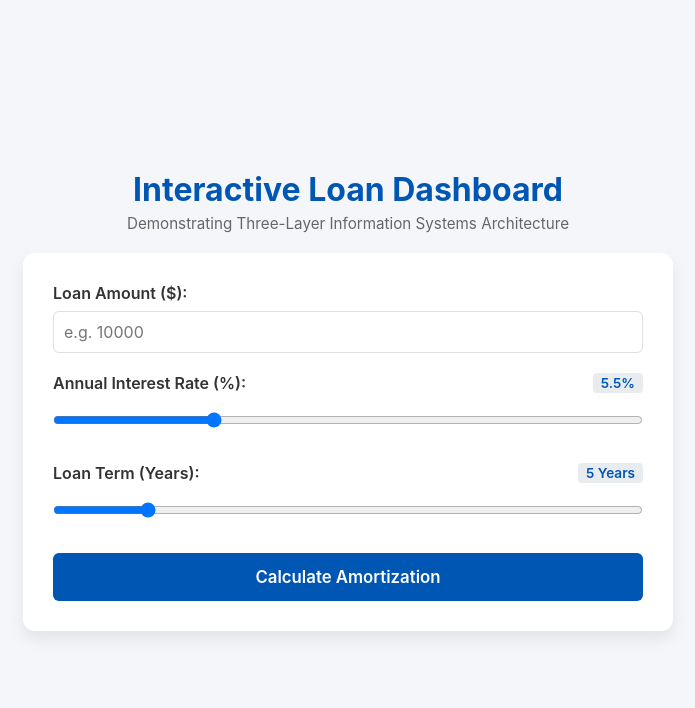
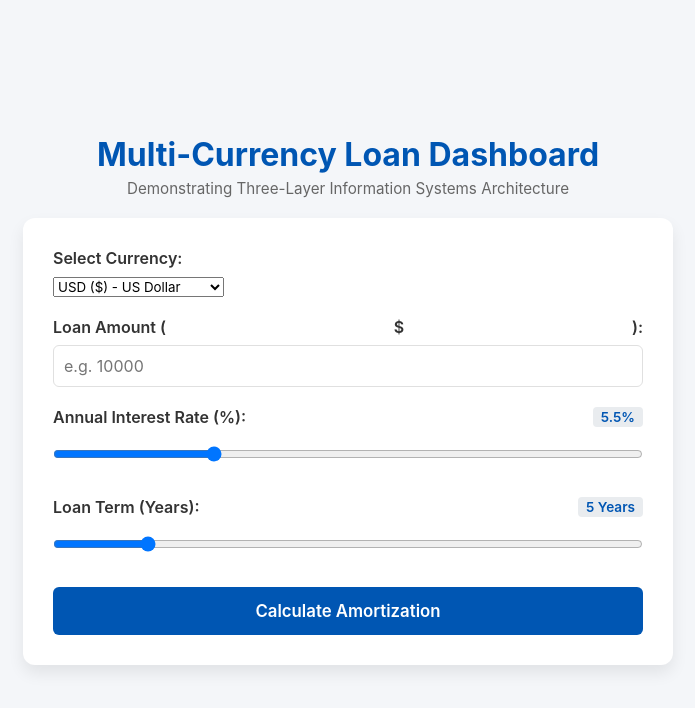
Before and after one commit to jonah1521/MGIS130-LoanCalculatorUpdated, a plain HTML site: page index.html in a window 1280 px wide. Shown: the whole page, without its empty margins (292-987 px from the left). Drawn offline with Linux system fonts and the light colour scheme.

Commit message:
Update title and loan amount label in index.html

```diff
--- a/index.html
+++ b/index.html
@@ -3,21 +3,32 @@
 <head>
   <meta charset="UTF-8">
   <meta name="viewport" content="width=device-width, initial-scale=1.0">
-  <title>Advanced Loan Dashboard - MGIS130</title>
+  <title>Interactive Multi-Currency Loan Dashboard - MGIS130</title>
   <link rel="stylesheet" href="styles.css">
 </head>
 <body>
   <div class="container">
     <header>
-      <h1>Interactive Loan Dashboard</h1>
+      <h1>Multi-Currency Loan Dashboard</h1>
       <p class="subtitle">Demonstrating Three-Layer Information Systems Architecture</p>
     </header>
 
     <main class="card">
       <form id="loan-form">
+        <!-- Currency Selection -->
+        <div class="form-group">
+          <label for="currency">Select Currency:</label>
+          <select id="currency">
+            <option value="USD" data-symbol="$">USD ($) - US Dollar</option>
+            <option value="EUR" data-symbol="€">EUR (€) - Euro</option>
+            <option value="GBP" data-symbol="£">GBP (£) - British Pound</option>
+            <option value="JPY" data-symbol="¥">JPY (¥) - Japanese Yen</option>
+          </select>
+        </div>
+
         <!-- Loan Amount -->
         <div class="form-group">
-          <label for="amount">Loan Amount ($):</label>
+          <label for="amount">Loan Amount (<span class="currency-symbol">$</span>):</label>
           <input type="number" id="amount" placeholder="e.g. 10000" min="1" step="any" required>
         </div>
 
```
